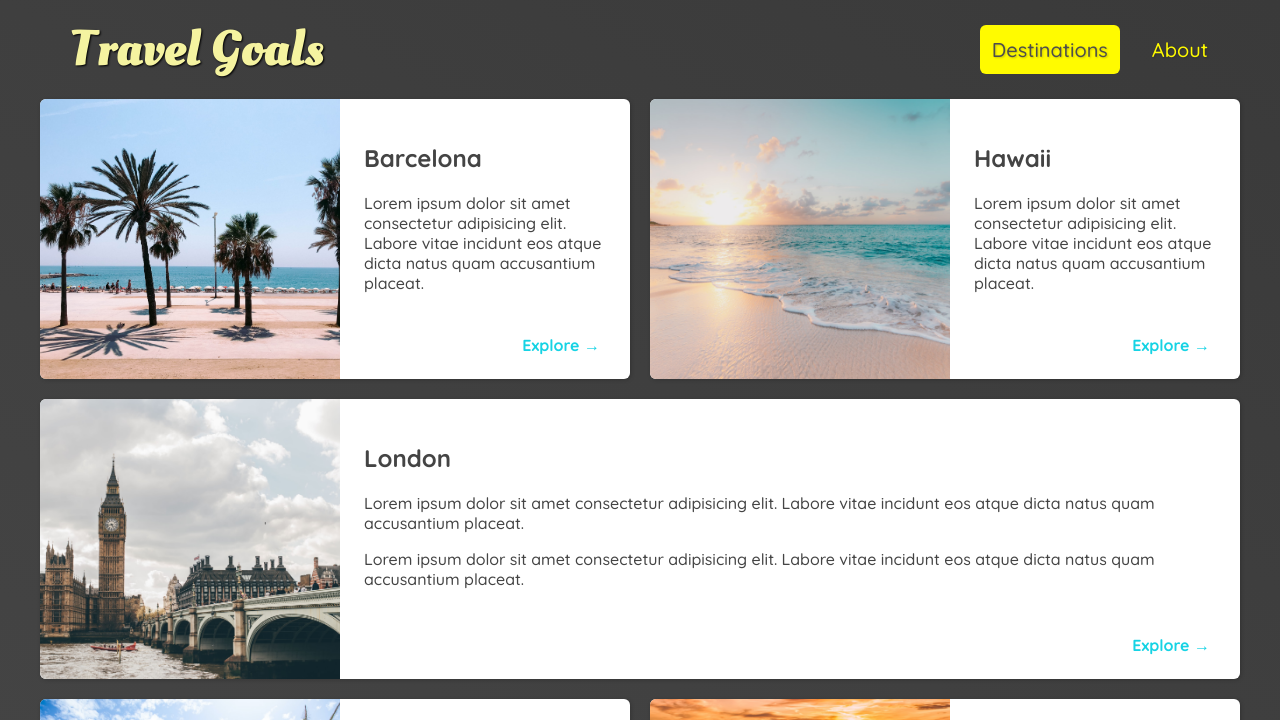
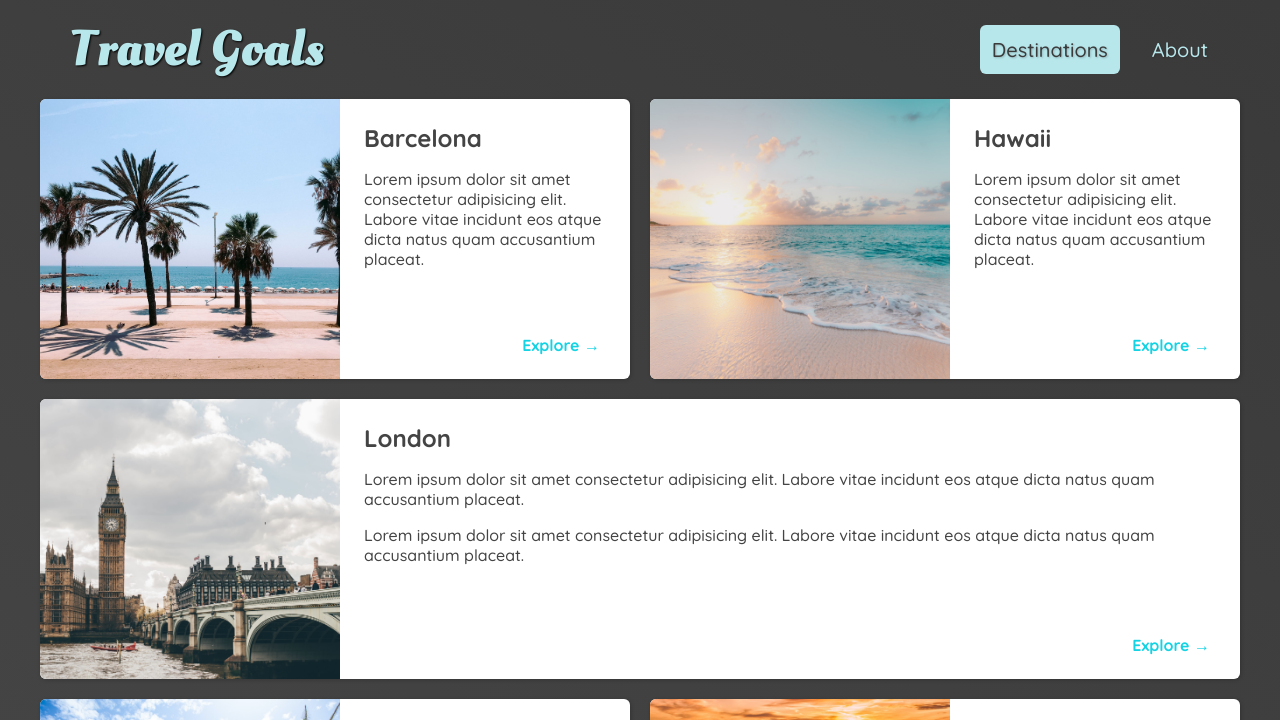
Before and after one commit to kelsiebaslee/travel-page, a plain HTML site: page places.html in a window 1280 px wide. In both pictures the pointer is over the link "Destinations". Shown: the top 720 px of the page. Drawn offline with Linux system fonts and the light colour scheme.

Commit message:
Changed color of nav items on places page.

```diff
--- a/places.css
+++ b/places.css
@@ -3,8 +3,21 @@ body {
   color: rgb(68, 68, 68);
 }
 
+#page-logo a {
+  color: rgb(183, 230, 235);
+}
+
 header {
   position: static;
+}
+
+header a {
+  color: rgb(183, 230, 235);
+}
+
+header nav a:hover {
+  background-color: rgb(183, 230, 235);
+  color: rgb(59, 59, 59);
 }
 
 main ul {
@@ -41,6 +54,10 @@ li:nth-of-type(3) {
   justify-content: space-between;
 }
 
+.item-content h2 {
+  margin: 0;
+}
+
 .actions {
   text-align: right;
   text-decoration: none;
--- a/shared.css
+++ b/shared.css
@@ -1,5 +1,5 @@
 body {
-  font-family: 'Quicksand', sans-serif;
+  font-family: "Quicksand", sans-serif;
   margin: 0;
 }
 
@@ -8,6 +8,7 @@ ul {
   margin: 0;
   padding: 0;
 }
+
 header {
   display: flex;
   justify-content: space-between;
@@ -22,7 +23,7 @@ header {
 
 #page-logo a {
   padding: 10px;
-  font-family: 'Oleo Script', sans-serif;
+  font-family: "Oleo Script", sans-serif;
   color: rgb(245, 243, 160);
   font-size: 50px;
   text-decoration: none;
@@ -46,7 +47,7 @@ header a {
   border-radius: 6px;
 }
 
-header a:hover {
+header nav a:hover {
   color: rgb(77, 77, 77);
   background-color: rgb(255, 251, 0);
 }
--- a/style.css
+++ b/style.css
@@ -45,7 +45,7 @@
 }
 
 #hero-content a:hover {
-  background-color: rgb(255, 238, 0);
+  background-color: rgb(224, 210, 1);
 }
 
 #highlights {
```
